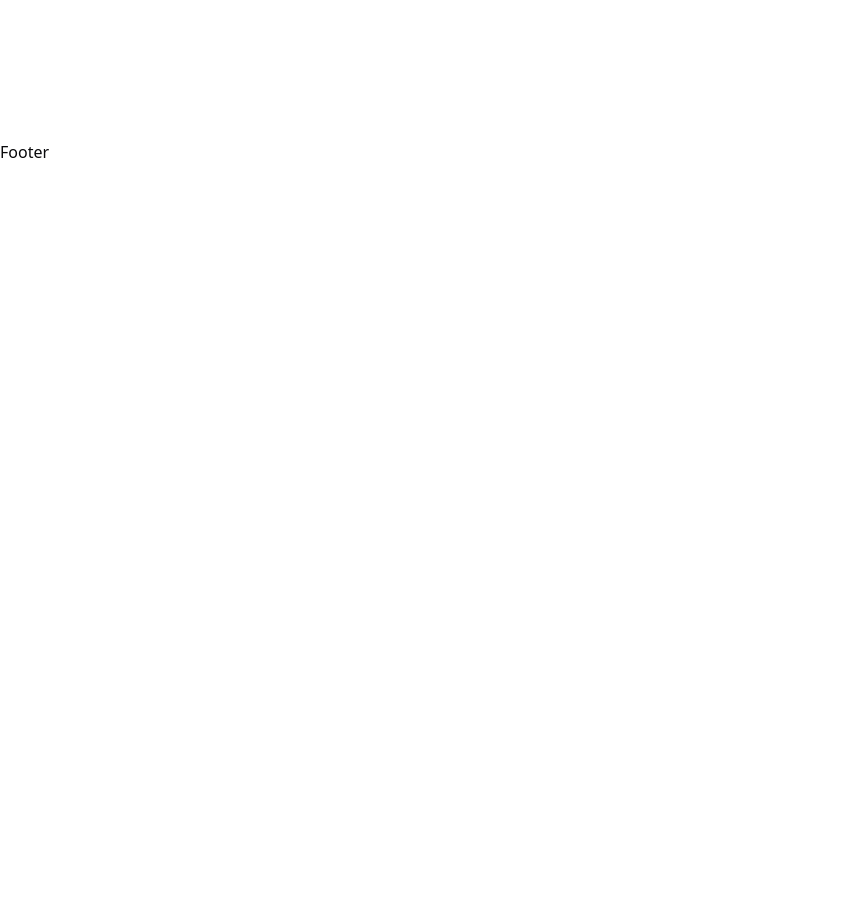
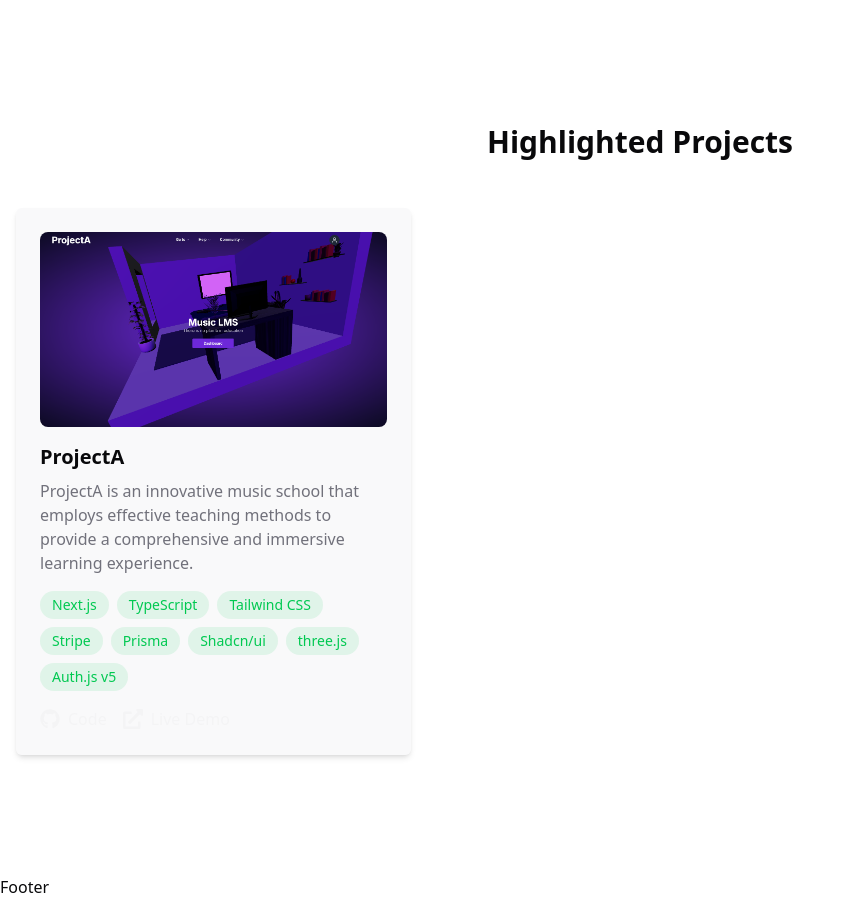
Before and after one commit to DDANCING/PortifolioDev, a Next.js app: page / in a window 1280 px wide. Shown: the part 660-1559 px from the top of the page, without its empty margins (0-854 px from the left). Before the commit the page ends 824 px from the top, so only its background shows below. Built offline with nearby package versions, Linux system fonts and the light colour scheme.

Commit message:
add: Projects card

```diff
--- a/src/app/components/Navbar.tsx
+++ b/src/app/components/Navbar.tsx
@@ -23,7 +23,7 @@ const Navbar = () => {
         {href: "/contact", label: "Contact"},
     ]
   return (
-    <nav className='fixed w-full bg-muted backdrop-blur-sm z-50'>
+    <nav className='fixed w-full bg-muted/80 backdrop-blur-sm z-50'>
        <div className='container max-w-7xl mx-auto px-4'>
           {/* desktop */}
           <div className='flex items-center justify-between h-16'>
--- /dev/null
+++ b/src/app/components/Projects.tsx
@@ -0,0 +1,66 @@
+"use client"
+
+import { projects } from '@/contents/projects'
+import Image from 'next/image'
+import React from 'react'
+import { FaExternalLinkAlt, FaGithub } from 'react-icons/fa'
+
+const Projects = () => {
+  return (
+    <section className=' py-20 container max-w-7xl mx-auto px-4'>
+        <h2 className='text-3xl font-bold mb-12 text-center'> Highlighted Projects </h2>
+        <div className=' grid grid-cols-1 md:grid-cols-3 gap-8'>
+            {
+                projects.map((project) => (
+                    <article key={project.title} className='mb-10 bg-muted/50  rounded-md shadow-md p-6'>
+                        <div className='relative aspect-video mb-4 rounded-lg overflow-hidden'>
+                            <Image
+                            src={project.image}
+                            alt={project.title}
+                            fill
+                            className='object-cover'
+                            sizes='(max-width: 768px) 100vw, (max-width: 1200px) 50vw, 33vw'
+                            />
+                        </div>
+                        <h3 className='text-xl font-semibold mb-2'> {project.title} </h3>
+                        <p className='text-muted-foreground mb-4'> {project.description} </p>
+                        <div className='flex flex-wrap gap-2 mb-4'>
+                            {
+                                project.technologies.map((tech, index) => (
+                                    <span className='px-3 py-1 bg-primary/10 text-primary rounded-full text-sm' key={index}>
+                                       {tech}
+                                    </span>
+                                ))
+                            }
+                        </div>
+                        <div className='flex gap-4 mt-2'>
+                            <a
+                            href={project.githubLink}
+                            target="_blank"
+                            rel="noopener noreferrer"
+                            className="flex items-center gap-2 text-muted hover:text-primary transition-colors"
+                            >
+                               <FaGithub className='w-5 h-5'/>
+                               <span>Code</span>
+                            </a>
+
+                             <a
+                            href={project.demoLink}
+                            target="_blank"
+                            rel="noopener noreferrer"
+                            className="flex items-center gap-2 text-muted hover:text-primary transition-colors"
+                            >
+                               <FaExternalLinkAlt className='w-5 h-5'/>
+                               <span>Live Demo</span>
+                            </a>
+                        </div>
+
+                    </article>
+                ))
+            }
+        </div>
+    </section>
+  )
+}
+
+export default Projects
--- a/src/app/components/hero.tsx
+++ b/src/app/components/hero.tsx
@@ -83,7 +83,7 @@ const Hero = () => {
           </div>
           <div>
             <Link href="/projects">
-              <Button className='text-foreground font-bold text-lg p-6 m-2'>
+              <Button className='text-muted font-bold text-lg p-6 m-2'>
                 Projects
               </Button>
             </Link>
--- a/src/app/page.tsx
+++ b/src/app/page.tsx
@@ -1,10 +1,12 @@
 import Hero from "./components/hero";
+import Projects from "./components/Projects";
 
 
 export default function Home() {
   return (
    <>
    <Hero/>
+   <Projects/>
    </>
   );
 }
--- a/src/app/projects/page.tsx
+++ b/src/app/projects/page.tsx
@@ -1,7 +1,9 @@
+import Projects from "../components/Projects";
 
 const ProjectsPage = () => {
     return (
         <div>
+        <Projects/>
         </div>
     )
 }
--- a/src/contents/projects.ts
+++ b/src/contents/projects.ts
@@ -4,10 +4,10 @@ import { Project } from "@/types";
 export const projects: Project[] = [
     {
         title: 'ProjectA',
-        description: 'ProjectA is an innovative music school that employs effective teaching methods to provide a comprehensive and immersive learning experience. We offer a wide range of resources for students and teachers, from course registration to interaction with musical activities and challenges.',
+        description: 'ProjectA is an innovative music school that employs effective teaching methods to provide a comprehensive and immersive learning experience.',
         technologies: ['Next.js', 'TypeScript', 'Tailwind CSS', 'Stripe', 'Prisma', 'Shadcn/ui', 'three.js', 'Auth.js v5'],
         githubLink: 'https://github.com/DDANCING/ProjectA',
         demoLink: 'https://projecta.top/',
-        image: 'public/projects/projecta.png',
+        image: '/projects/projecta.png',
       },
  ];
```
